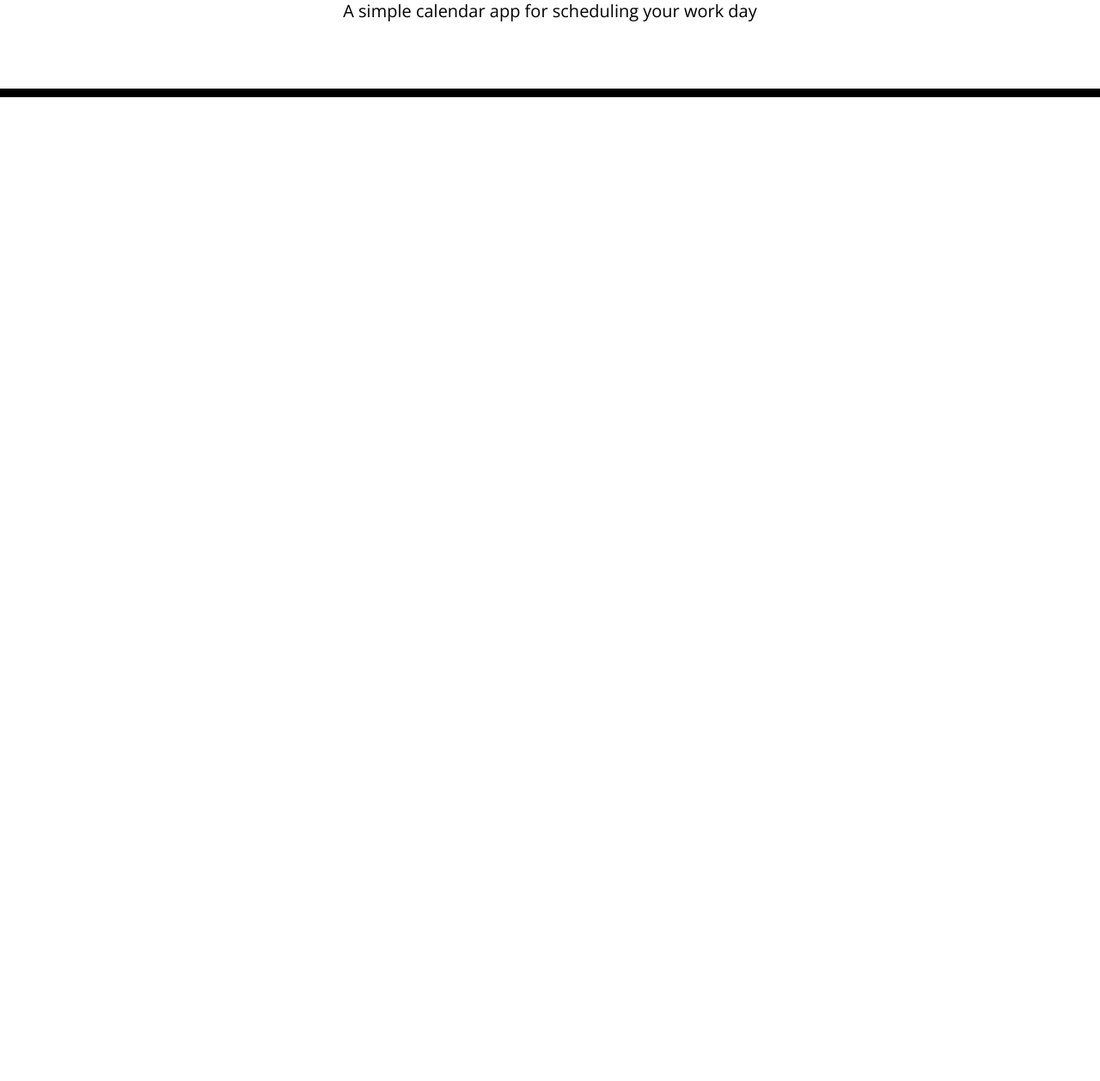
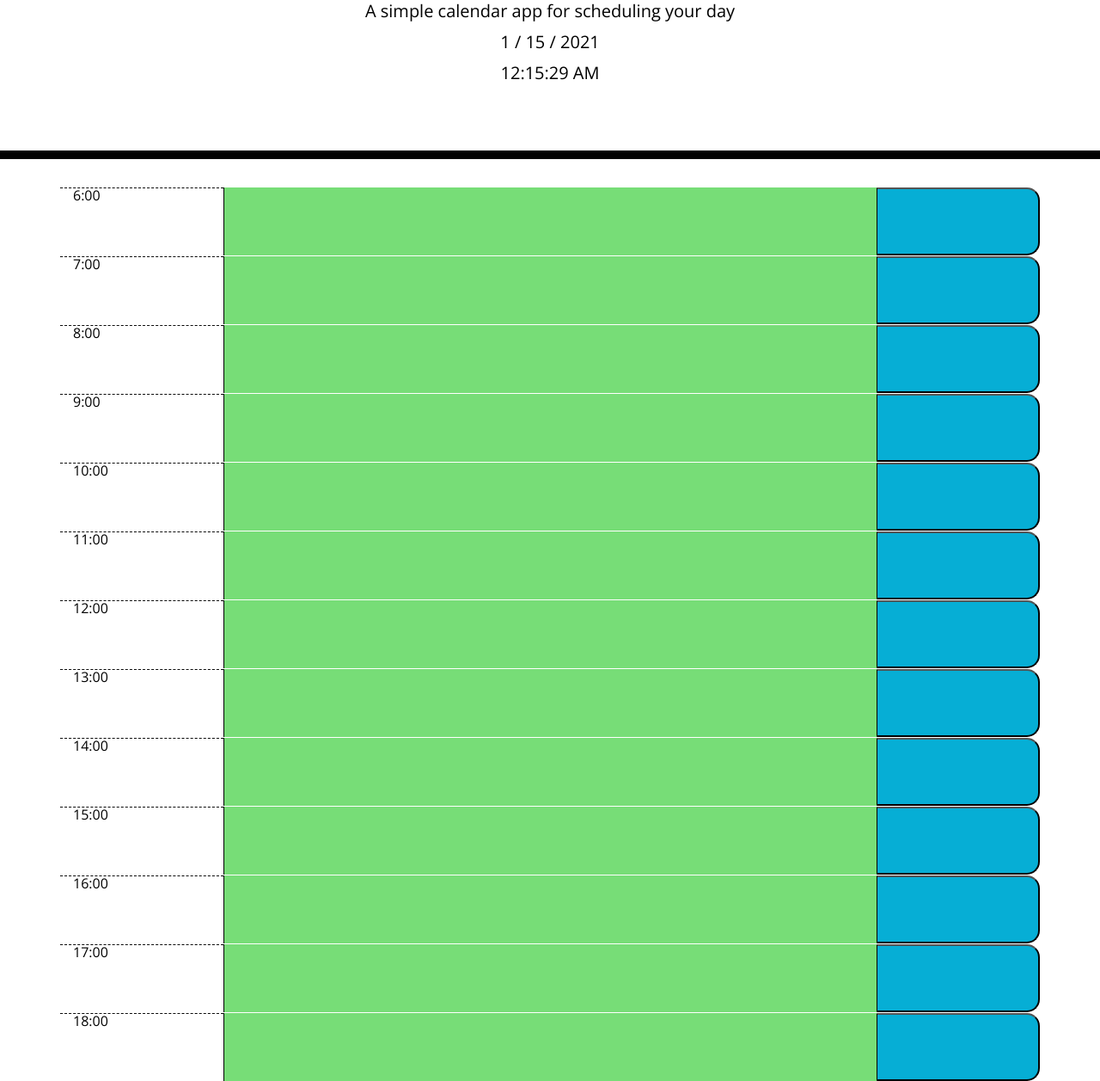
Before and after one commit to spencercreer/day_planner, a plain HTML site: page index.html in a window 1280 px wide. Shown: the part 155-1412 px from the top of the page at 86% size. Before the commit the page ends 800 px from the top, so only its background shows below. Drawn offline with nearby package versions, Linux system fonts and the light colour scheme.

Commit message:
added current date and time and updated time block colors

```diff
--- a/index.html
+++ b/index.html
@@ -19,20 +19,88 @@
       rel="stylesheet"
     />
     <link rel="stylesheet" href="style.css" />
-    <title>Work Day Scheduler</title>
+    <title>Day Planner</title>
   </head>
 
   <body>
     <header class="jumbotron">
-      <h1 class="display-3">Work Day Scheduler</h1>
-      <p class="lead">A simple calendar app for scheduling your work day</p>
+      <h1 class="display-3">Day Planner</h1>
+      <p class="lead">A simple calendar app for scheduling your day</p>
       <p id="currentDay" class="lead"></p>
+      <p id="currentTime" class="lead"></p>
+
     </header>
     <div class="container">
       <!-- Timeblocks go here -->
+      <div class="row">
+        <div class="col-sm-2 hour">6:00</div>
+        <textarea class="col-sm-8" id="6" rows="2"></textarea>
+        <button class="col-sm-2 saveBtn"></button>
+      </div>
+      <div class="row">
+        <div class="col-sm-2 hour">7:00</div>
+        <textarea class="col-sm-8" id="7" rows="2"></textarea>
+        <button class="col-sm-2 saveBtn"></button>
+      </div>
+      <div class="row">
+        <div class="col-sm-2 hour">8:00</div>
+        <textarea class="col-sm-8" id="8" rows="2"></textarea>
+        <button class="col-sm-2 saveBtn"></button>
+      </div>
+      <div class="row">
+        <div class="col-sm-2 hour">9:00</div>
+        <textarea class="col-sm-8" id="9" rows="2"></textarea>
+        <button class="col-sm-2 saveBtn"></button>
+      </div>
+      <div class="row">
+        <div class="col-sm-2 hour">10:00</div>
+        <textarea class="col-sm-8" id="10" rows="2"></textarea>
+        <button class="col-sm-2 saveBtn"></button>
+      </div>
+      <div class="row">
+        <div class="col-sm-2 hour">11:00</div>
+        <textarea class="col-sm-8" id="11" rows="2"></textarea>
+        <button class="col-sm-2 saveBtn"></button>
+      </div>
+      <div class="row">
+        <div class="col-sm-2 hour">12:00</div>
+        <textarea class="col-sm-8" id="12" rows="2"></textarea>
+        <button class="col-sm-2 saveBtn"></button>
+      </div>
+      <div class="row">
+        <div class="col-sm-2 hour">13:00</div>
+        <textarea class="col-sm-8" id="13" rows="2"></textarea>
+        <button class="col-sm-2 saveBtn"></button>
+      </div>
+      <div class="row">
+        <div class="col-sm-2 hour">14:00</div>
+        <textarea class="col-sm-8" id="14" rows="2"></textarea>
+        <button class="col-sm-2 saveBtn"></button>
+      </div>
+      <div class="row">
+        <div class="col-sm-2 hour">15:00</div>
+        <textarea class="col-sm-8" id="15" rows="2"></textarea>
+        <button class="col-sm-2 saveBtn"></button>
+      </div>
+      <div class="row">
+        <div class="col-sm-2 hour">16:00</div>
+        <textarea class="col-sm-8" id="16" rows="2"></textarea>
+        <button class="col-sm-2 saveBtn"></button>
+      </div>
+      <div class="row">
+        <div class="col-sm-2 hour">17:00</div>
+        <textarea class="col-sm-8" id="17" rows="2"></textarea>
+        <button class="col-sm-2 saveBtn"></button>
+      </div>
+      <div class="row">
+        <div class="col-sm-2 hour">18:00</div>
+        <textarea class="col-sm-8" id="18" rows="2"></textarea>
+        <button class="col-sm-2 saveBtn"></button>
+      </div>
 
 
     <script src="https://cdnjs.cloudflare.com/ajax/libs/jquery/3.2.1/jquery.min.js"></script>
     <script src="https://cdnjs.cloudflare.com/ajax/libs/moment.js/2.24.0/moment.min.js"></script>
+    <script src="script.js"></script>
   </body>
 </html>
--- /dev/null
+++ b/script.js
@@ -0,0 +1,45 @@
+$(document).ready(function() {
+    setInterval(currentTime,1000)
+
+dateEl = document.querySelector("#currentDay");
+
+// Display date to currentDay
+// dateEl.textContent = todayDate;
+
+// Update time blocks color to todayTime
+
+// Get current time
+function currentTime(){
+    let dt = new Date();
+    let todaysDate = `${
+      dt.getMonth() + 1
+    } / ${dt.getDate()} / ${dt.getFullYear()}`;
+    $("#currentDay").text(todaysDate);
+    let currentHour = dt.getHours();
+    let currentTime = dt.toLocaleTimeString();
+    document.getElementById("currentTime").innerHTML = currentTime;
+
+    $("textarea").each(function(){
+        var blockTime = parseInt($(this).attr("id"));
+
+        // console.log(blockTime)
+        // Check if past
+        if(blockTime < currentHour){
+            $(this).addClass("past");
+        // Check if present
+        } else if(currentHour === blockTime){
+            $(this).removeClass("future")
+            $(this).addClass("present");
+        // Check if future
+        } else {
+            $(this).removeClass("past")
+            $(this).removeClass("present");
+            $(this).addClass("future");
+        }
+    });
+};
+
+// On button click, save textarea content to localStorage
+
+currentTime();
+});
--- a/style.css
+++ b/style.css
@@ -43,12 +43,12 @@ textarea{
 }
 
 .past {
-  background-color: #d3d3d3;
+  background-color: #ff6961;
   color: white;
 }
 
 .present {
-  background-color: #ff6961;
+  background-color: #d3d3d3;
   color: white;
 }
 
```
